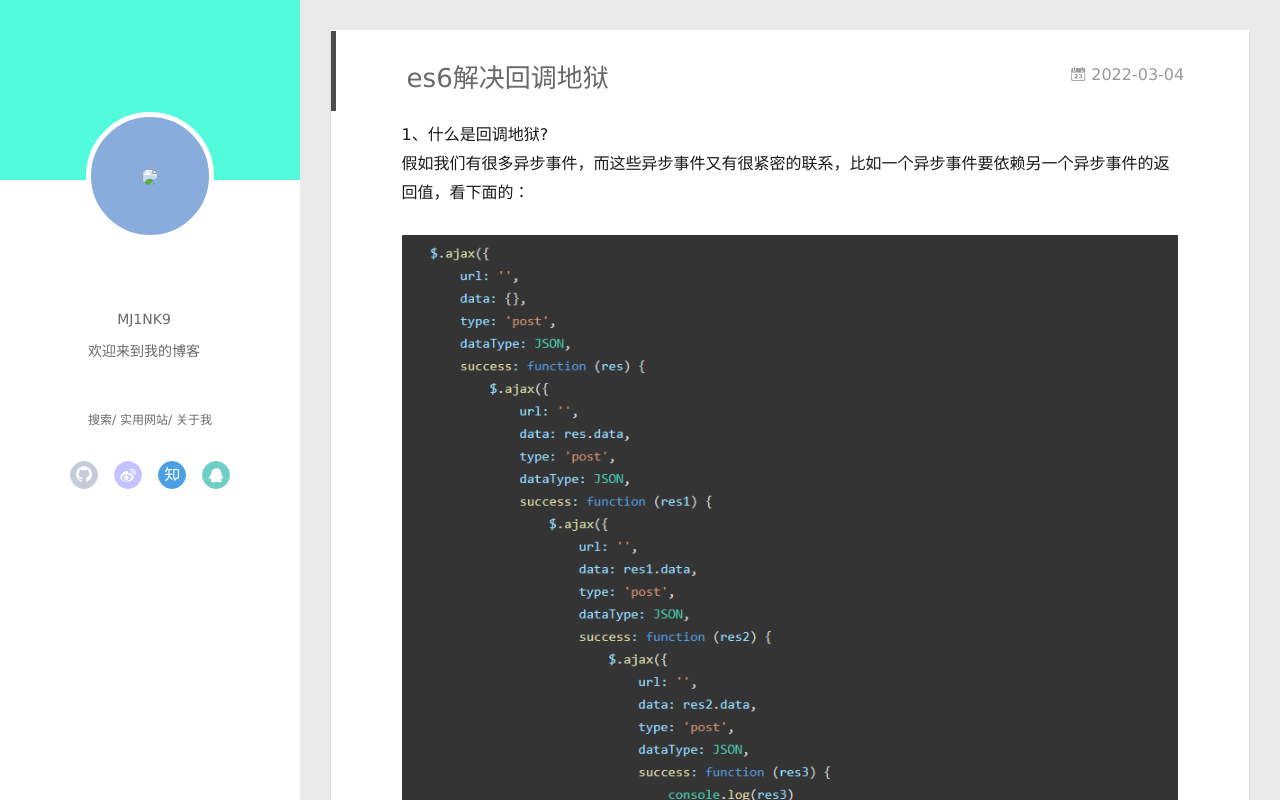
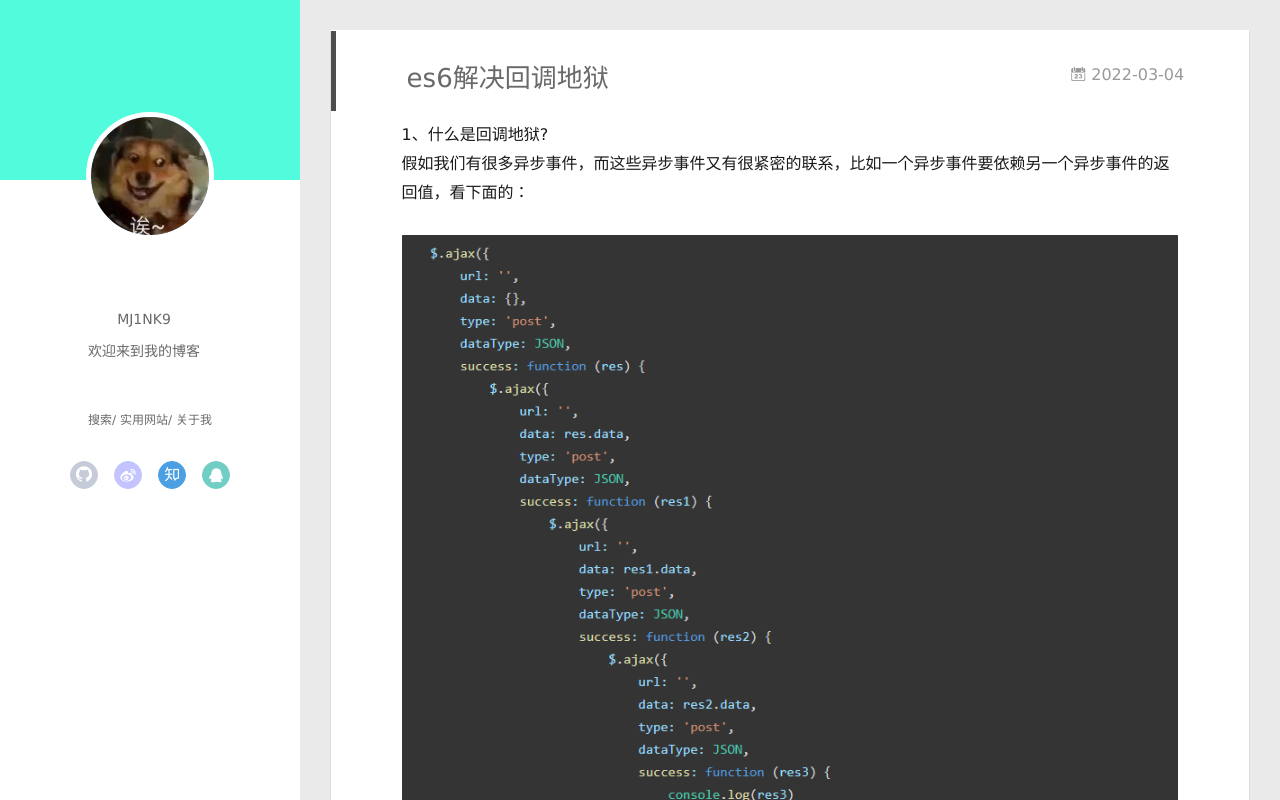
Before and after one commit to MJ1NK9/MJ1NK9.github.io, a plain HTML site: page 2022/03/04/es6解决回调地狱/index.html in a window 1280 px wide. Drawn offline with Linux system fonts and the light colour scheme; a script that the page names is missing.

Commit message:
Site updated: 2022-03-08 14:10:45

```diff
--- a/2022/03/04/es6解决回调地狱/index.html
+++ b/2022/03/04/es6解决回调地狱/index.html
@@ -50,7 +50,7 @@
 <div class="intrude-less">
 	<header id="header" class="inner">
 		<a href="/" class="profilepic">
-			<img src="assets/avatar.jpg" class="js-avatar">
+			<img src="/assets/avatar.jpg" class="js-avatar">
 		</a>
 		<hgroup>
 		  <h1 class="header-author"><a href="/"></a></h1>
@@ -108,7 +108,7 @@
 	<div class="intrude-less">
 		<header id="header" class="inner">
 			<div class="profilepic">
-				<img src="assets/avatar.jpg" class="js-avatar">
+				<img src="/assets/avatar.jpg" class="js-avatar">
 			</div>
 			<hgroup>
 			  <h1 class="header-author js-header-author"></h1>
```
Also changed, not shown: 2022/03/04/测试文章/index.html (+2 -2 lines), 2022/03/05/科学上网/index.html (+2 -2 lines), archives/2022/03/index.html (+2 -2 lines), archives/2022/index.html (+2 -2 lines), archives/index.html (+2 -2 lines), index.html (+2 -2 lines), tags/随笔/index.html (+2 -2 lines).
